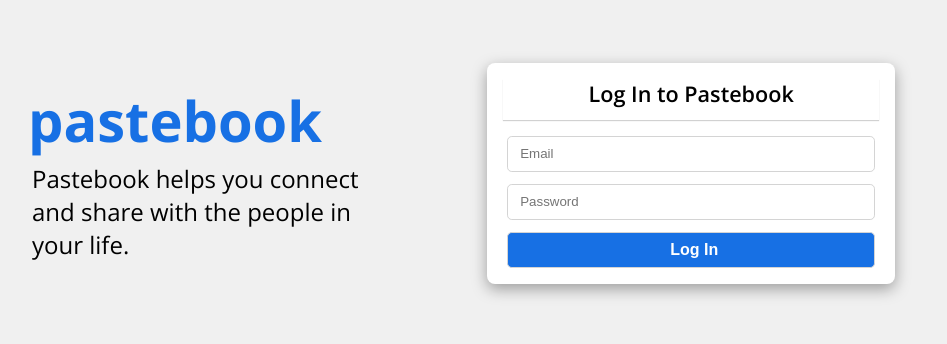
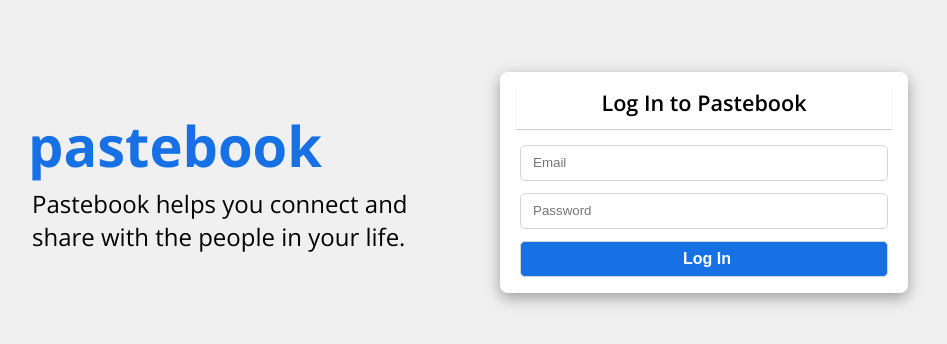
Before and after one commit to charleezychang/ng-pastebook, an Angular app in the folder client/: page / in a window 1280 px wide. Shown: the part 218-562 px from the top of the page, without its empty margins (180-1127 px from the left). Built offline with nearby package versions, Linux system fonts and the light colour scheme.

Commit message:
[style] minor

```diff
--- a/client/src/app/login/login.component.scss
+++ b/client/src/app/login/login.component.scss
@@ -8,8 +8,8 @@
     flex-direction: row;
     align-items: center;
     justify-content: center;
-    height: 97.75vh;
-    width: 99vw;
+    height: 100vh;
+    width: 100vw;
 }
 .right {
     width: 45%;
@@ -43,7 +43,6 @@
 .log-in {
     font-weight: 600;
     font-size: 1.35rem;
-    /* font-weight: bold; */
 }
 .login-header {
     display: flex;
@@ -52,10 +51,6 @@
     margin-bottom: 1rem;
     box-shadow: rgba(0, 0, 0, 0.18) 0px 1px 1px;
 }
-// .user-form {
-    // box-shadow: rgba(0, 0, 0, 0.18) 0px 1px 1px;
-    // padding-bottom: 1rem;
-// }
 .input-fields {
     display: flex;
     flex-direction: column;
--- a/client/src/app/login/login.component.ts
+++ b/client/src/app/login/login.component.ts
@@ -1,7 +1,5 @@
-import { HttpClient } from '@angular/common/http';
 import { Component, OnInit } from '@angular/core';
 import { FormBuilder, FormControl, FormGroup, Validators } from '@angular/forms';
-import { Router } from '@angular/router';
 import { CurrentUserService } from '../current-user.service';
 import { FetchService } from './fetch.service';
 import { LoginModel } from './login.model';
@@ -12,8 +10,6 @@
   styleUrls: ['./login.component.scss']
 })
 export class LoginComponent implements OnInit {
-
-  isValidForm: boolean = false;
 
   loginModelObj: LoginModel = new LoginModel();
 
```
